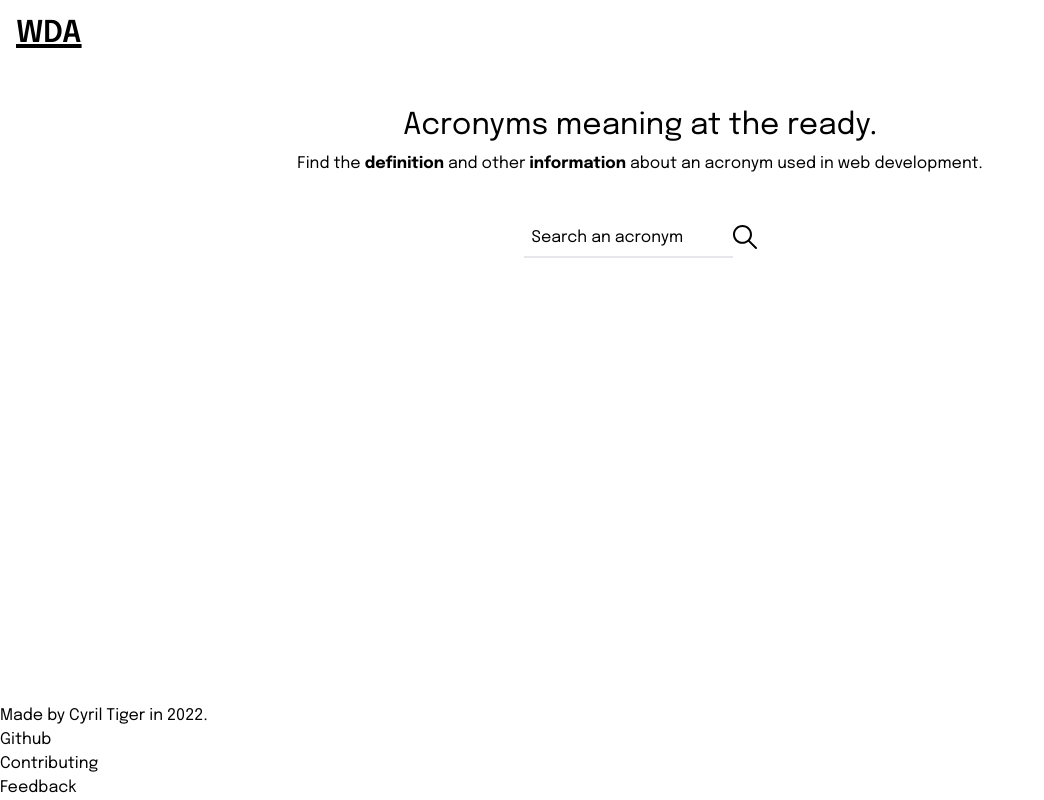
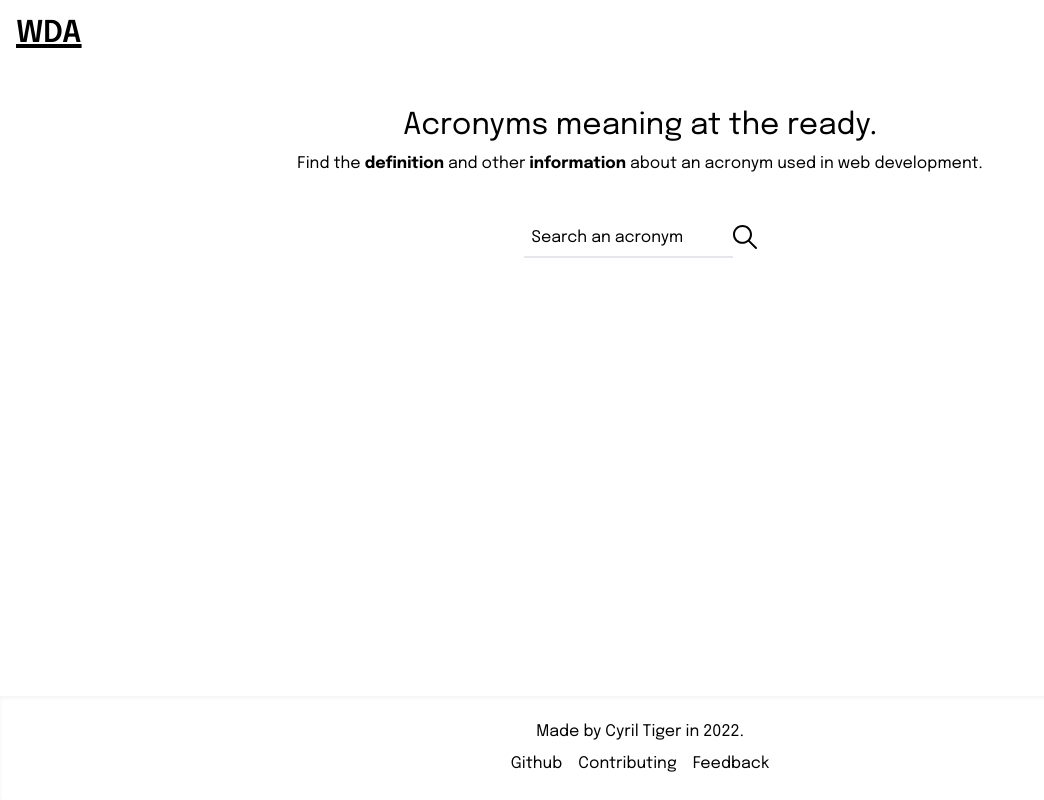
Before and after one commit to Allandrow/web-dev-acronyms, a React (Vite) app: page / in a window 1280 px wide. Shown: the whole page, without its empty margins (0-1044 px from the left). Built offline with nearby package versions, Linux system fonts and the light colour scheme.

Commit message:
:lipstick: Style Footer

```diff
--- a/src/modules/common/footer/Footer.tsx
+++ b/src/modules/common/footer/Footer.tsx
@@ -3,9 +3,9 @@ import links from './footerLinks';
 
 function Footer() {
   return (
-    <footer>
-      <p>Made by Cyril Tiger in 2022.</p>
-      <ul>
+    <footer className="shadow-inner p-6">
+      <p className="text-center">Made by Cyril Tiger in 2022.</p>
+      <ul className="flex justify-center gap-4 mt-2">
         {links.map(({ url, title, external }) => (
           <li key={title}>
             {external ? (
```
